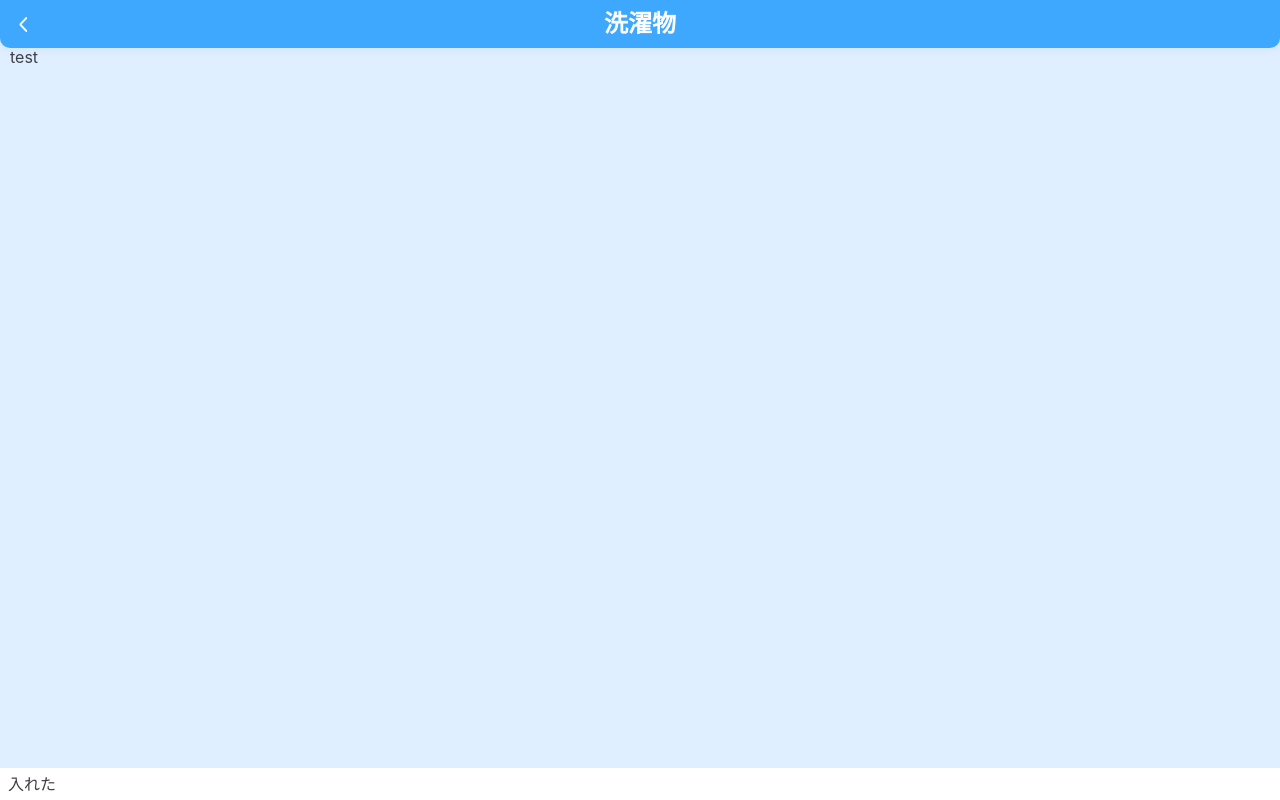
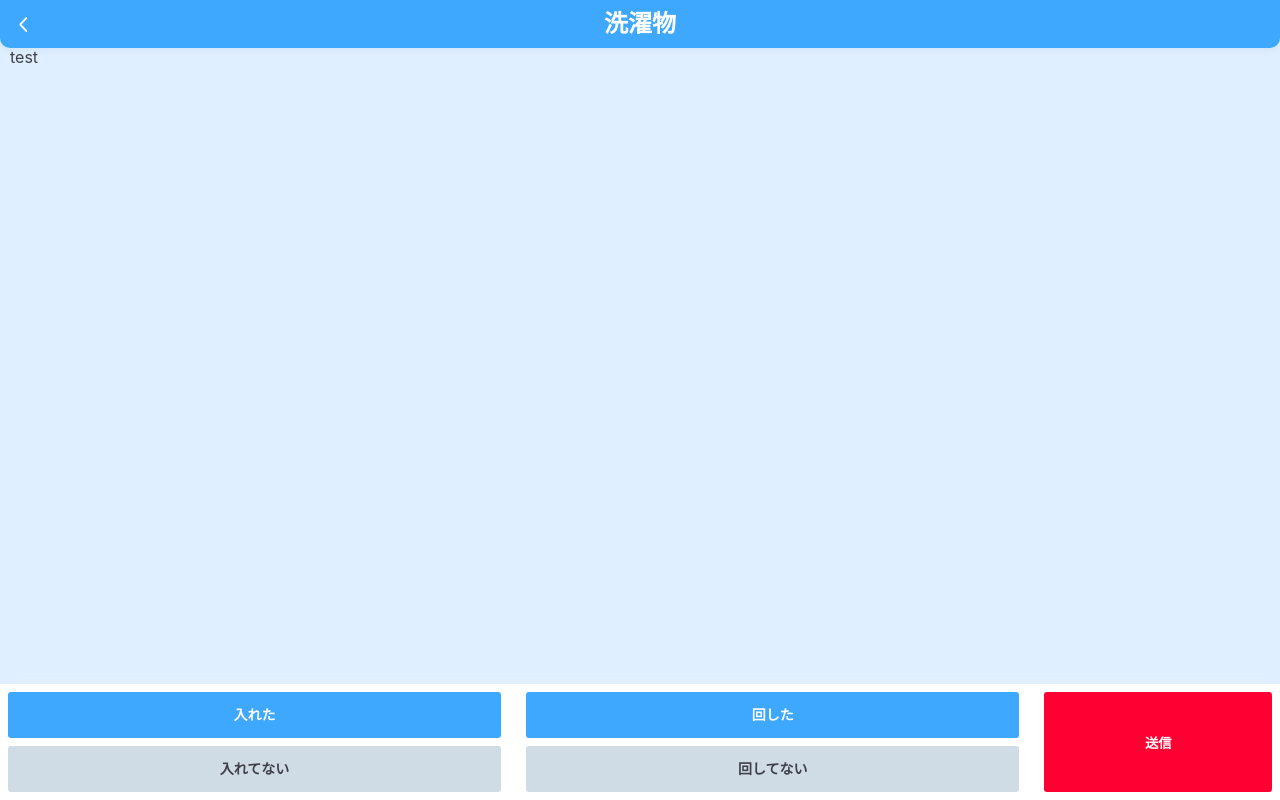
Before and after one commit to MihiroH/laundry-story, a React (Create React App) app: page /chat/cloth in a window 1280 px wide. Built offline with nearby package versions, Linux system fonts and the light colour scheme.

Commit message:
Add: the form in chat page

```diff
--- a/src/Chat.tsx
+++ b/src/Chat.tsx
@@ -1,14 +1,31 @@
-import { Link, RouteComponentProps } from "react-router-dom";
+import { useState, useEffect } from 'react';
+import { RouteComponentProps } from "react-router-dom";
 import './Chat.scoped.css';
 
 type TParams =  { category: string };
 
 function Chat({ match }: RouteComponentProps<TParams>) {
+  const [isPut, setIsPut] = useState(true);
+  const [isDone, setIsDone] = useState(true);
+
+  useEffect(() => {
+    setIsPut(true);
+    setIsDone(true);
+  }, []);
 
   function changeRadio(e: React.MouseEvent<HTMLInputElement>, radioName: string) {
-    const value = e;
-    console.log(JSON.stringify(value,null,2))
-    alert(radioName)
+    const value = !!e.currentTarget.valueAsNumber;
+
+    switch (radioName) {
+      case 'is_put': {
+        setIsPut(value);
+        return;
+      }
+      case 'is_done': {
+        setIsDone(value);
+        return;
+      }
+    }
   }
 
   return (
@@ -17,15 +34,54 @@ function Chat({ match }: RouteComponentProps<TParams>) {
         test
       </div>
       <div className="foot">
-        <div className="buttons">
-          <label>
+        <div className="foot-btns">
+          <div className="btns">
+            <label className="btn">
               <input
                 name="is_put"
                 type="radio"
+                value="1"
+                checked={isPut}
                 onClick={(e) => changeRadio(e, 'is_put')}
               />
-            <span className="button-text">入れた</span>
+              <span className="btn-text">入れた</span>
             </label>
+            <label className="btn">
+              <input
+                name="is_put"
+                type="radio"
+                value="0"
+                checked={!isPut}
+                onClick={(e) => changeRadio(e, 'is_put')}
+              />
+              <span className="btn-text">入れてない</span>
+            </label>
+          </div>
+          <div className="btns">
+            <label className="btn">
+              <input
+                name="is_done"
+                type="radio"
+                value="1"
+                checked={isDone}
+                onClick={(e) => changeRadio(e, 'is_done')}
+              />
+              <span className="btn-text">回した</span>
+            </label>
+            <label className="btn">
+              <input
+                name="is_done"
+                type="radio"
+                value="0"
+                checked={!isDone}
+                onClick={(e) => changeRadio(e, 'is_done')}
+              />
+              <span className="btn-text">回してない</span>
+            </label>
+          </div>
+          <button type="button" className="btn_submit">
+            送信
+          </button>
         </div>
       </div>
     </div>
```
Lines whose indentation alone changed are shown as unchanged.
